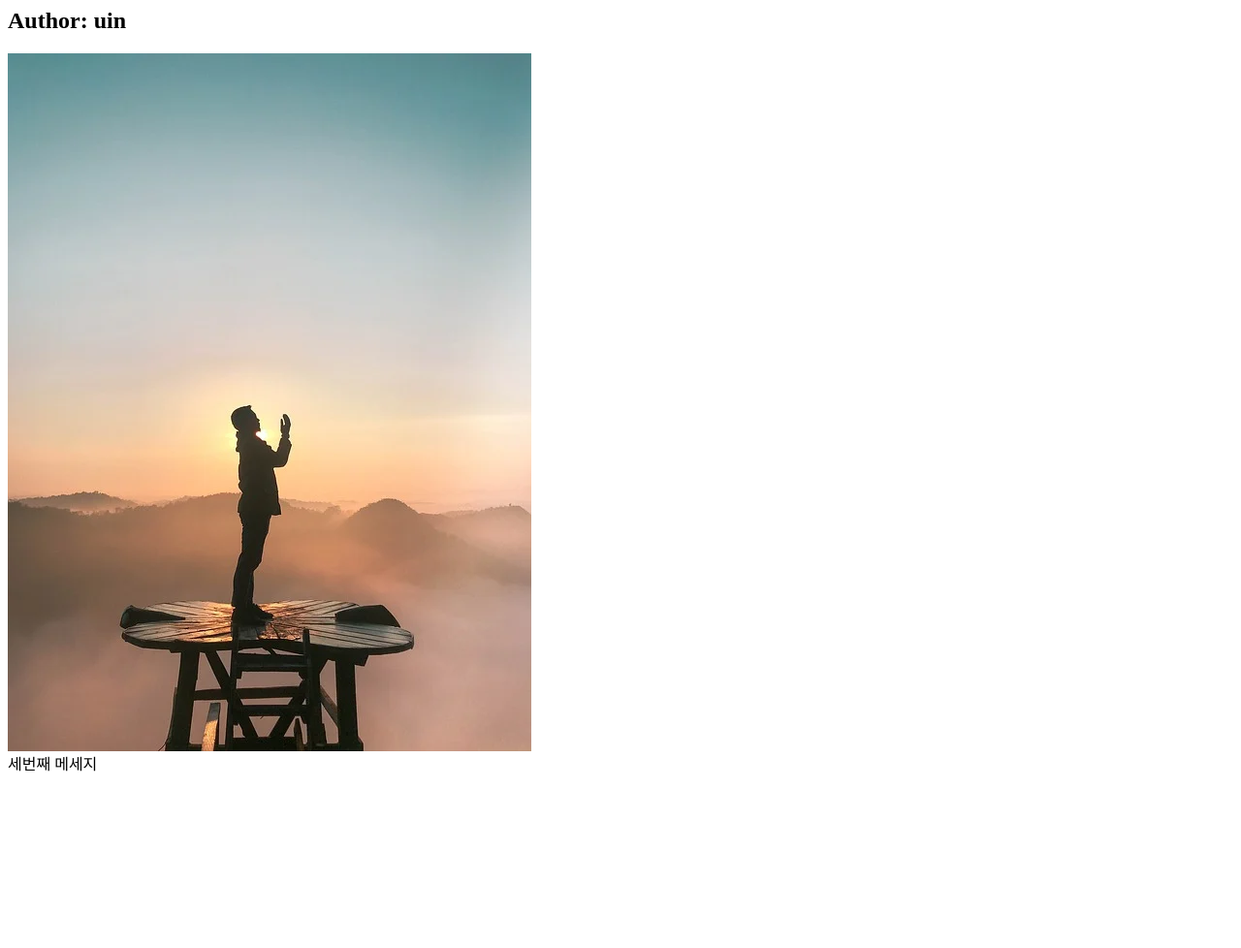
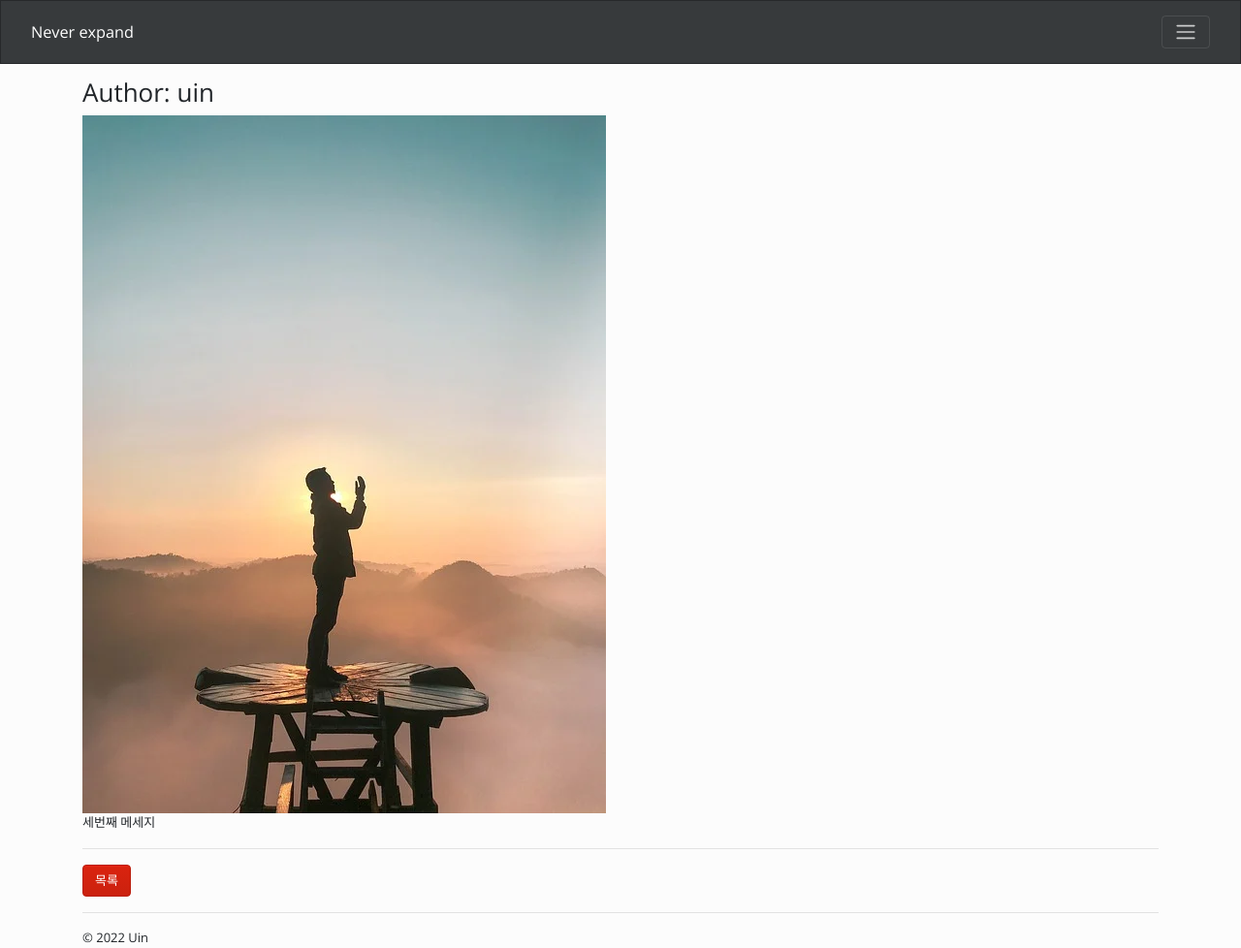
Before and after one commit to leeuin2716/study_askcompany, a Django app: page /instagram/104/ in a window 1280 px wide. Shown: the whole page at 97% size. Before the commit the page ends 796 px from the top, so only its background shows below. Run offline with Django 4.2, Linux system fonts and the light colour scheme; data comes from the database, SQL or seed files in the repository; some libraries are stand-ins or nearby versions.

Commit message:
css /layout 적용

```diff
--- /dev/null
+++ b/instagram/templates/instagram/layout.html
@@ -0,0 +1,77 @@
+{% comment %} {% load bootstrap5 %} {% endcomment %}
+
+
+
+<!doctype html>
+<html lang="ko">
+<head>
+    <meta charset="utf-8"/>
+    <title>{% block title %}{% endblock title %}</title>
+    {% comment %} <link href="https://cdn.jsdelivr.net/npm/bootstrap@5.1.3/dist/css/bootstrap.min.css" rel="stylesheet" integrity="sha384-1BmE4kWBq78iYhFldvKuhfTAU6auU8tT94WrHftjDbrCEXSU1oBoqyl2QvZ6jIW3" crossorigin="anonymous"> {% endcomment %}
+    {% comment %} <link rel="stylesheet" href="https://cdn.jsdelivr.net/npm/bootswatch@4.5.2/dist/darkly/bootstrap.min.css" integrity="sha384-nNK9n28pDUDDgIiIqZ/MiyO3F4/9vsMtReZK39klb/MtkZI3/LtjSjlmyVPS3KdN" crossorigin="anonymous"> {% endcomment %}
+    <link rel="stylesheet" href="https://cdn.jsdelivr.net/npm/bootswatch@4.5.2/dist/simplex/bootstrap.min.css" integrity="sha384-FYrl2Nk72fpV6+l3Bymt1zZhnQFK75ipDqPXK0sOR0f/zeOSZ45/tKlsKucQyjSp" crossorigin="anonymous">
+    {% comment %} <script
+            src="https://code.jquery.com/jquery-3.6.0.js"
+            integrity="sha256-H+K7U5CnXl1h5ywQfKtSj8PCmoN9aaq30gDh27Xc0jk="
+            crossorigin="anonymous">
+    </script> {% endcomment %}
+    <script src="https://cdn.jsdelivr.net/npm/bootstrap@5.1.3/dist/js/bootstrap.min.js" integrity="sha384-QJHtvGhmr9XOIpI6YVutG+2QOK9T+ZnN4kzFN1RtK3zEFEIsxhlmWl5/YESvpZ13" crossorigin="anonymous"></script>
+    <style>
+        body{
+            padding-top : 5rem;
+            padding-buttom: 2rem;
+        }
+    </style>
+</head>
+<body>
+    <nav class="navbar navbar-dark bg-dark fixed-top" aria-label="First navbar example">
+        <div class="container-fluid">
+          <a class="navbar-brand" href="#">Never expand</a>
+          <button class="navbar-toggler" type="button" data-bs-toggle="collapse" data-bs-target="#navbarsExample01" aria-controls="navbarsExample01" aria-expanded="false" aria-label="Toggle navigation">
+            <span class="navbar-toggler-icon"></span>
+          </button>
+
+          <div class="collapse navbar-collapse" id="navbarsExample01">
+            <ul class="navbar-nav me-auto mb-2">
+              <li class="nav-item">
+                <a class="nav-link active" aria-current="page" href="#">Home</a>
+              </li>
+              <li class="nav-item">
+                <a class="nav-link" href="#">Link</a>
+              </li>
+              <li class="nav-item">
+                <a class="nav-link disabled">Disabled</a>
+              </li>
+              <li class="nav-item dropdown">
+                <a class="nav-link dropdown-toggle" href="#" id="dropdown01" data-bs-toggle="dropdown" aria-expanded="false">Dropdown</a>
+                <ul class="dropdown-menu" aria-labelledby="dropdown01">
+                  <li><a class="dropdown-item" href="#">Action</a></li>
+                  <li><a class="dropdown-item" href="#">Another action</a></li>
+                  <li><a class="dropdown-item" href="#">Something else here</a></li>
+                </ul>
+              </li>
+            </ul>
+            <form>
+              <input class="form-control" type="text" placeholder="Search" aria-label="Search">
+            </form>
+          </div>
+        </div>
+      </nav>
+
+
+    <div class="container">
+        <div class="row">
+            <div class="col-sm-12">
+                {% block content %}
+
+                {% endblock content %}
+
+                <hr/>
+                &copy; 2022 Uin
+            </div>
+        </div>
+    </div>
+
+
+</body>
+</html>
--- a/instagram/templates/instagram/post_detail.html
+++ b/instagram/templates/instagram/post_detail.html
@@ -1,3 +1,18 @@
+{% extends 'instagram/layout.html' %}
+
+{% block title %}
+
+    Post Detail pk#{{post.pk}}
+
+{% endblock title %}
+
+
+
+{% block content %}
+
+
+
+
     <h2>Author: {{post.author}}</h2>
 
     {% if post.photo %}
@@ -7,3 +22,10 @@
     {% endif %}
 
     {{post.message}}
+
+    <hr/>
+    <a href="{% url 'instagram:post_list' %}" class="btn btn-primary">
+        목록
+    </a>
+
+{% endblock content %}
--- a/instagram/views.py
+++ b/instagram/views.py
@@ -30,7 +30,7 @@ from django.utils.decorators import method_decorator
 @method_decorator(login_required, name='dispatch')
 class PostListView(ListView):
     model = Post
-    paginate_by = 10
+    paginate_by = 100
 
 post_list = PostListView.as_view()
 
```
Also changed, not shown: instagram/templates/instagram/post_list.html (+11 -10 lines). Lines whose indentation alone changed are shown as unchanged.
